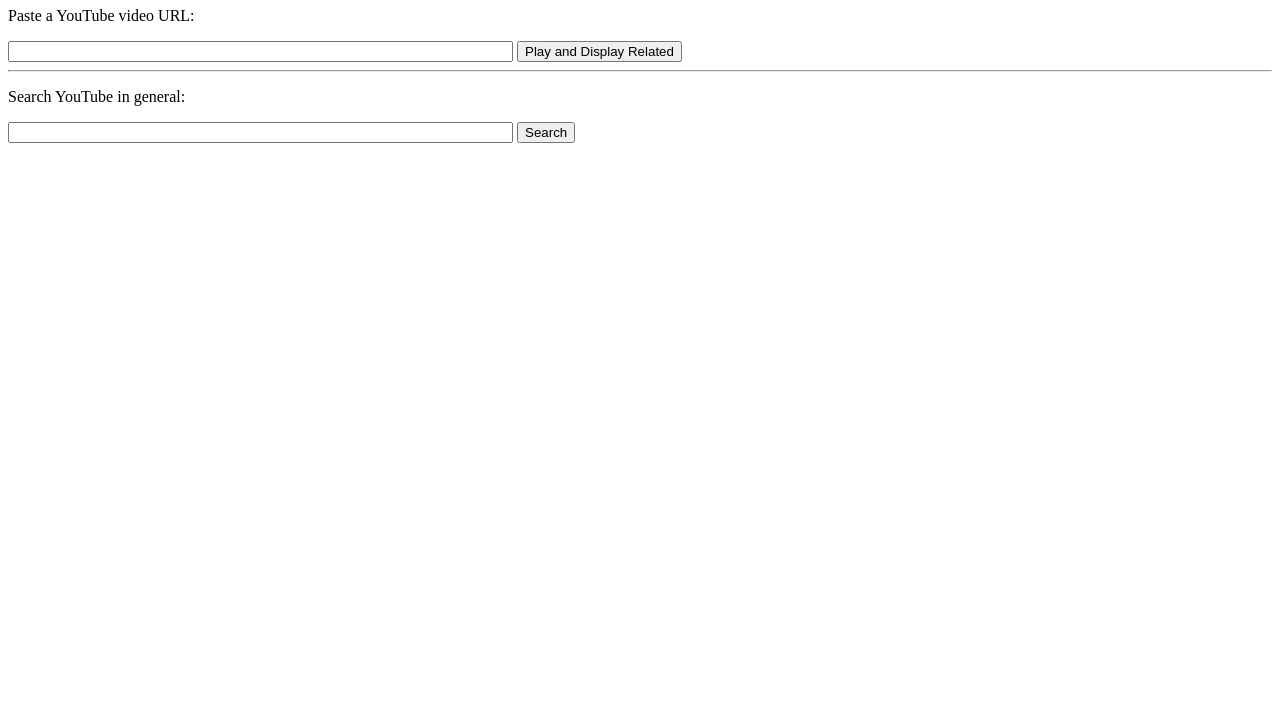
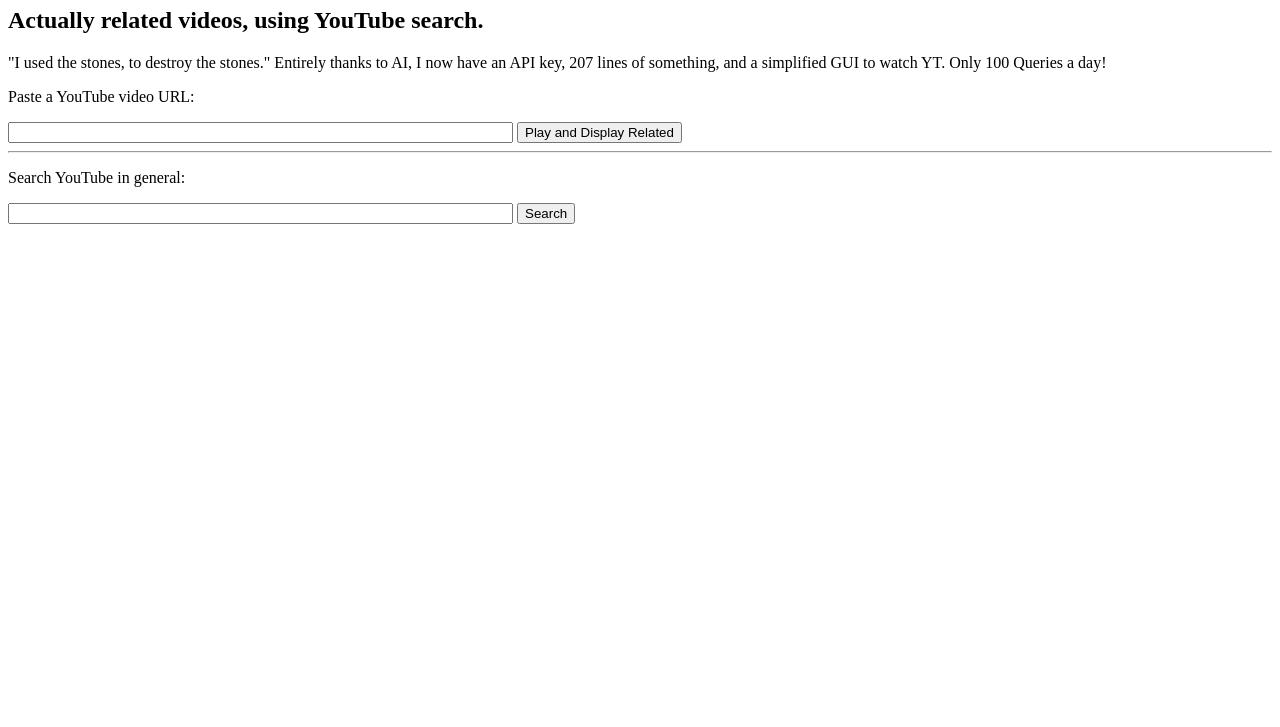
Before and after one commit to Unit-ML216/Real-YT-Related, a plain HTML site: page index.html in a window 1280 px wide. Shown: the part 73-800 px from the top of the page. Drawn offline with Linux system fonts and the light colour scheme.

Commit message:
Update index.html

```diff
--- a/index.html
+++ b/index.html
@@ -5,6 +5,8 @@
 </head>
 <body>
   <h1>Real YT Related</h1>
+<h2>Actually related videos, using YouTube search.</h2>
+  <p>"I used the stones, to destroy the stones." Entirely thanks to AI, I now have an API key, 207 lines of something, and a simplified GUI to watch YT. Only 100 Queries a day! </p>
 
 <p>Paste a YouTube video URL:</p>
 <input id="videoUrl" type="text" size="60">
```
